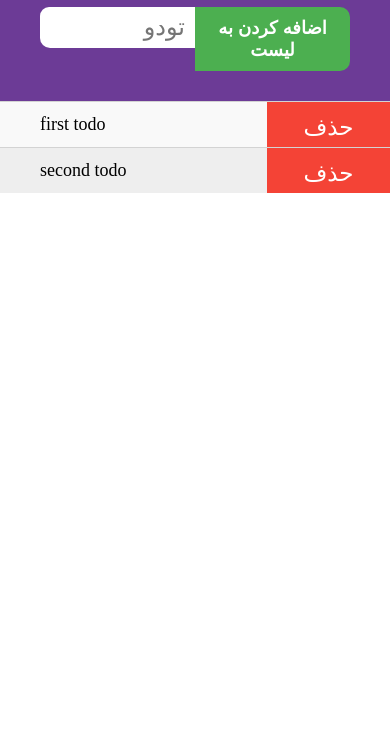
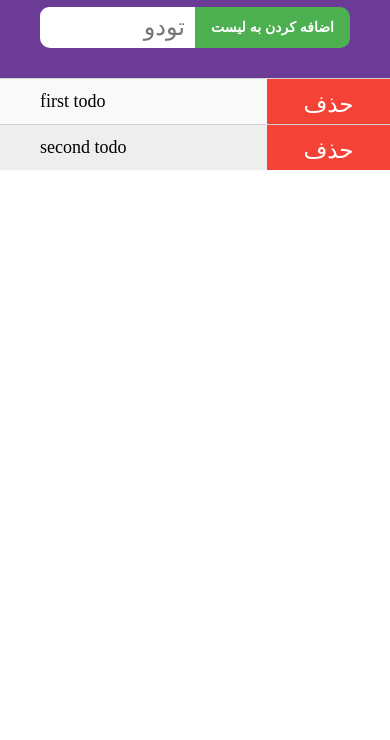
Before and after one commit to yakoobkhedri/todoList, a plain HTML site: page index.html in a window 390 px wide. Shown: the part 104-844 px from the top of the page. Drawn offline with nearby package versions, Linux system fonts and the light colour scheme.

Commit message:
styles updated

```diff
--- a/styles.css
+++ b/styles.css
@@ -131,5 +131,7 @@ input {
     }
     .addBtn {
         width: 50%;
+        font-size: 14px;
+        height: 41px;
     }
 }
```
